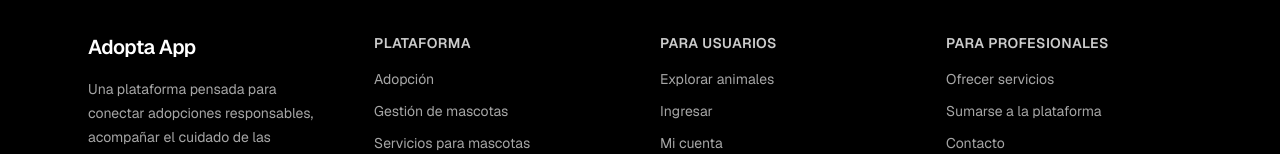
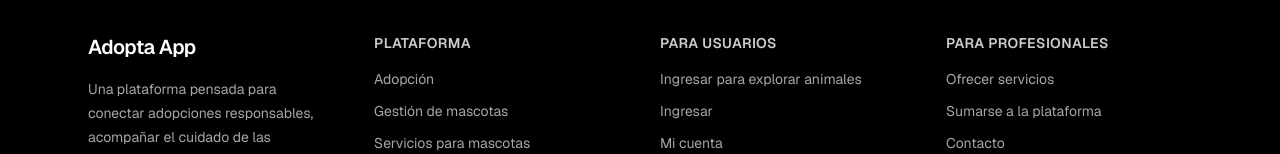
Before and after one commit to SantiagoPlus/adoptar_app, a Next.js app: page / in a window 1280 px wide. Shown: the part 2046-2200 px from the top of the page. Built offline with nearby package versions, Linux system fonts and the light colour scheme; no server answers; the database is empty.

Commit message:
Update footer links for animal exploration

```diff
--- a/components/home/footer.tsx
+++ b/components/home/footer.tsx
@@ -38,8 +38,11 @@ export function HomeFooter() {
             </h4>
             <ul className="space-y-3 text-sm text-white/65">
               <li>
-                <Link href="/animales" className="transition hover:text-white">
-                  Explorar animales
+                <Link
+                  href="/auth/login?next=/animales"
+                  className="transition hover:text-white"
+                >
+                  Ingresar para explorar animales
                 </Link>
               </li>
               <li>
```
